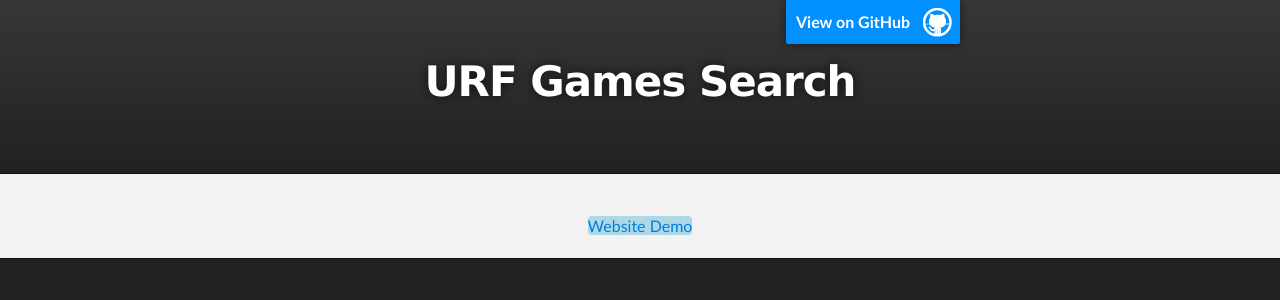
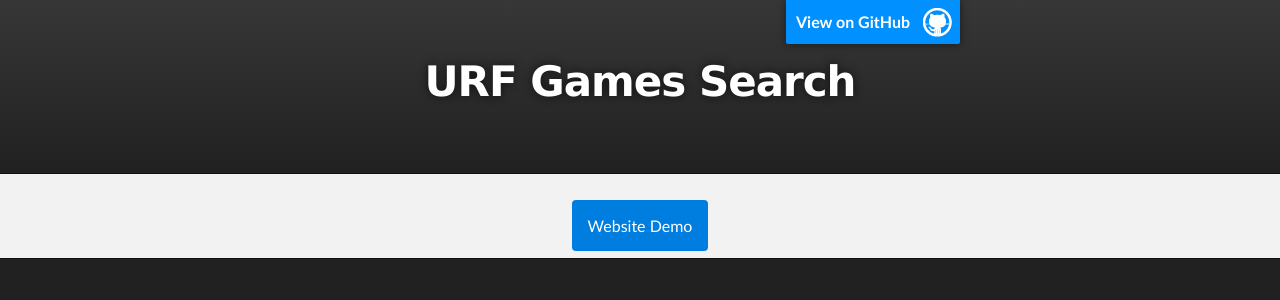
Before and after one commit to jp2masa/urf, a PHP site: page / in a window 1280 px wide. Shown: the top 300 px of the page. Run offline with PHP 8.4, Linux system fonts and the light colour scheme.

Commit message:
Update stylesheet.css

```diff
--- a/stylesheets/stylesheet.css
+++ b/stylesheets/stylesheet.css
@@ -275,8 +275,11 @@ Full-Width Styles
 
 #demobutton
 {
-  background-color: lightblue;
+  background-color: #007EDF;
   border-radius: 4px;
+  color: white;
+  padding: 16px;
+  text-decoration: none;
 }
 
 #forkme_banner {
```
